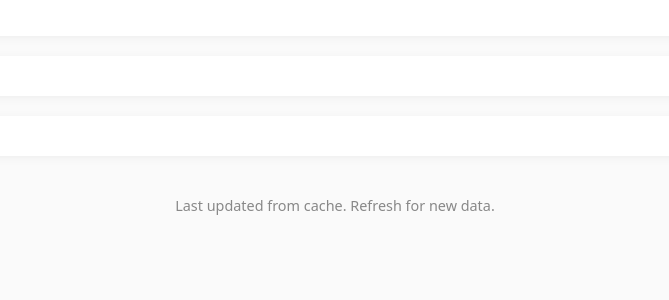
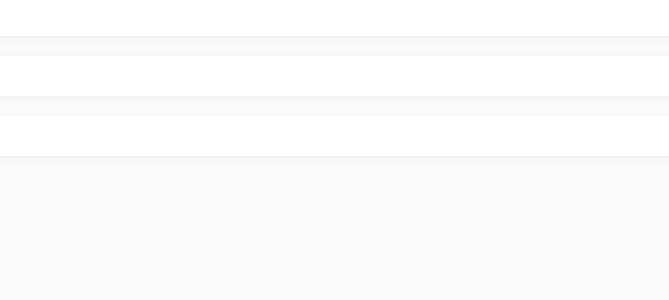
Before and after one commit to meierpd/fitnesspark-attendance, a Python web app: template visualizer/templates/index.html in a window 1280 px wide. Shown: the part 148-448 px from the top of the page, without its empty margins (305-974 px from the left). Run offline with Jinja, Linux system fonts and the light colour scheme; the template is opened without the code that fills it: most values are stand-ins (such as "Sample title", 1, 10 or a date in 2020); some libraries are stand-ins or nearby versions.

Commit message:
remove footer

```diff
--- a/visualizer/templates/index.html
+++ b/visualizer/templates/index.html
@@ -59,10 +59,6 @@
         <div id="chart3"></div>
     </div>
 
-    <div class="footer">
-        Last updated from cache. Refresh for new data.
-    </div>
-
     <script>
         const chart1_json = {{ chart1_json | tojson }};
         const chart2_json = {{ chart2_json | tojson }};
```
